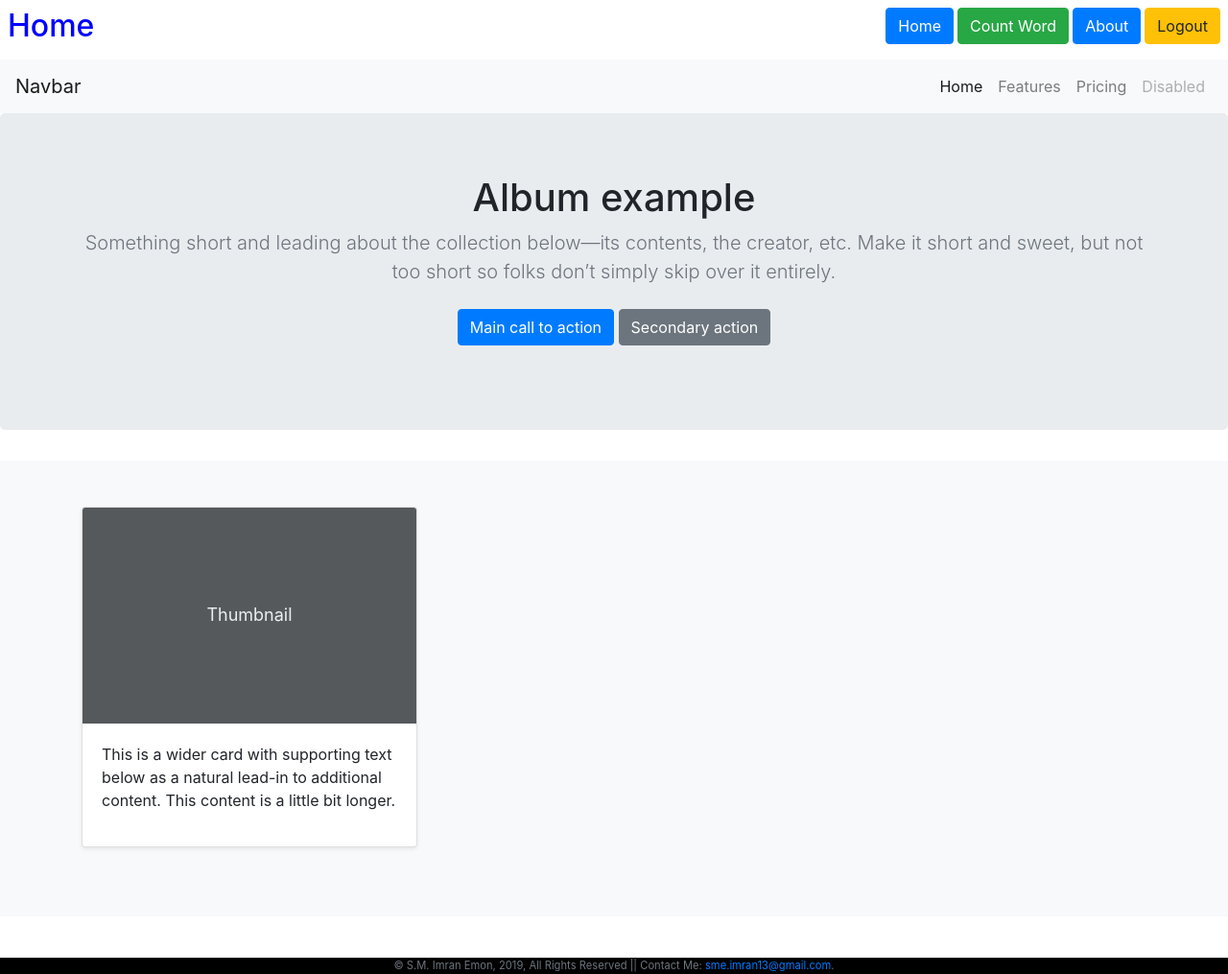
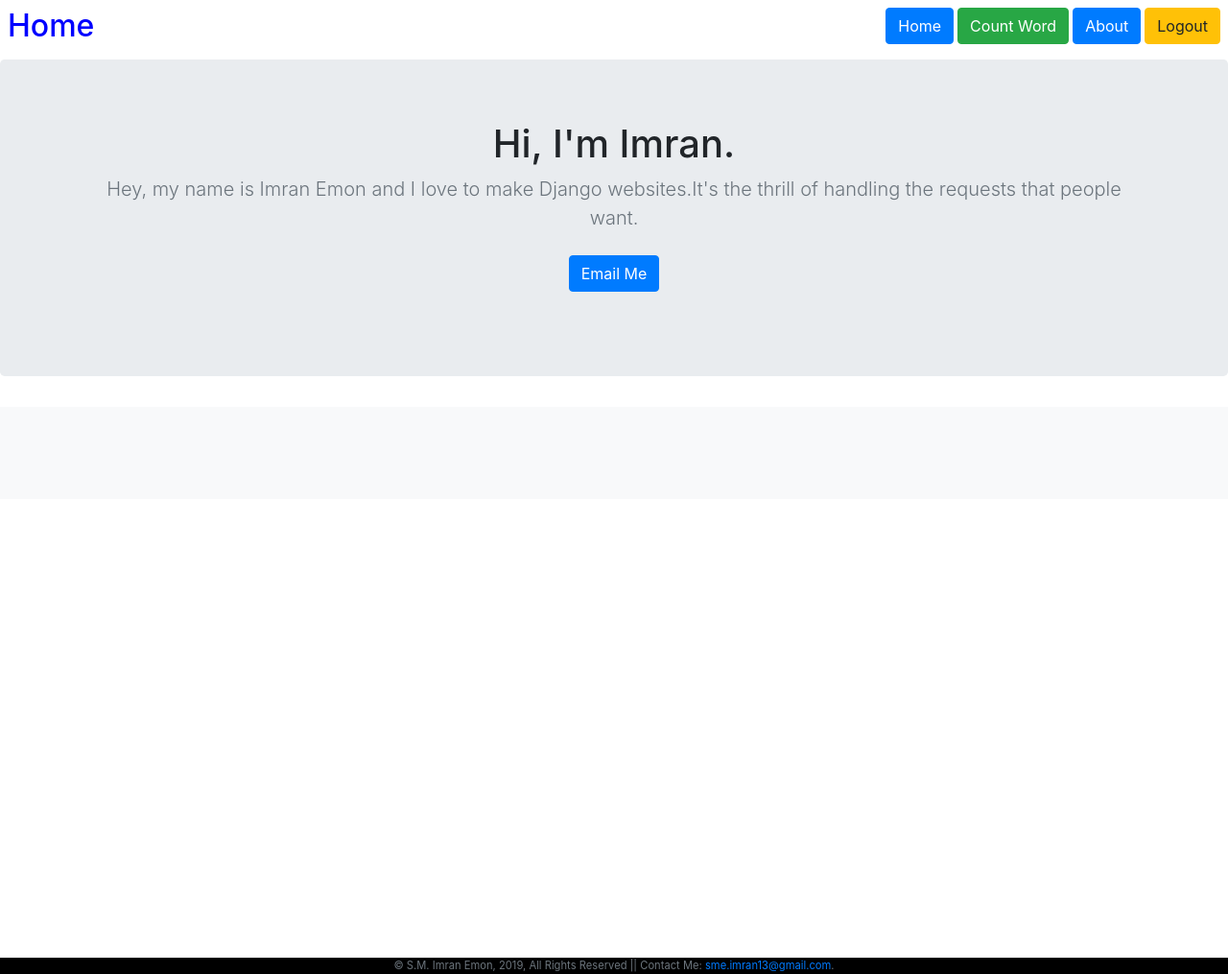
Before and after one commit to IMRAN104/hams-django, a Django app: page /jobs/ in a window 1280 px wide. Shown: the whole page at 96% size. Run offline with Django 3.2, Linux system fonts and the light colour scheme; the visitor is signed in with stand-in values (Sample User, id 1); data that the repository does not hold is empty; some libraries are stand-ins or nearby versions.

Commit message:
jobs page is complete, may be needs some polishing of styles

```diff
--- a/jobs/views.py
+++ b/jobs/views.py
@@ -3,8 +3,14 @@ import operator
 from django.contrib.auth.decorators import login_required
 from django.shortcuts import get_object_or_404, redirect, render
 
+from .models import Job
+
 
 # Create your views here.
 @login_required
 def jobs_home(request):
-    return render(request, 'jobs/jobs_home.html')
+    jobs = Job.objects.all
+    context = {
+        'jobs': jobs
+    }
+    return render(request, 'jobs/jobs_home.html', context)
--- a/templates/Base/navbar.html
+++ b/templates/Base/navbar.html
@@ -42,3 +42,23 @@
         </div>
     </div>
 </div>
+
+
+
+{% comment %} new navbar responsive {% endcomment %}
+  {% comment %} <header>
+    <nav class="navbar navbar-expand-lg navbar-light bg-light">
+      <a class="navbar-brand" href="#">Navbar</a>
+      <button class="navbar-toggler" type="button" data-toggle="collapse" data-target="#navbarNavAltMarkup" aria-controls="navbarNavAltMarkup" aria-expanded="false" aria-label="Toggle navigation">
+        <span class="navbar-toggler-icon"></span>
+      </button>
+      <div class="collapse navbar-collapse" id="navbarNavAltMarkup">
+        <div class="navbar-nav ml-auto">
+          <a class="nav-item nav-link active" href="#">Home <span class="sr-only">(current)</span></a>
+          <a class="nav-item nav-link" href="#">Features</a>
+          <a class="nav-item nav-link" href="#">Pricing</a>
+          <a class="nav-item nav-link disabled" href="#">Disabled</a>
+        </div>
+      </div>
+    </nav>
+  </header> {% endcomment %}
--- a/templates/jobs/jobs_home.html
+++ b/templates/jobs/jobs_home.html
@@ -1,7 +1,7 @@
 {% extends 'Base/base.html' %}
 {%load static%}
 {%block title%}
-<title>Family Information</title>
+<title>Portfolio</title>
 {%endblock title%}
 
 {% block style %}
@@ -25,31 +25,16 @@
 
 {% block content %}
   {% include 'base/navbar.html' with title="Home" %}
-  <header>
-    <nav class="navbar navbar-expand-lg navbar-light bg-light">
-      <a class="navbar-brand" href="#">Navbar</a>
-      <button class="navbar-toggler" type="button" data-toggle="collapse" data-target="#navbarNavAltMarkup" aria-controls="navbarNavAltMarkup" aria-expanded="false" aria-label="Toggle navigation">
-        <span class="navbar-toggler-icon"></span>
-      </button>
-      <div class="collapse navbar-collapse" id="navbarNavAltMarkup">
-        <div class="navbar-nav ml-auto">
-          <a class="nav-item nav-link active" href="#">Home <span class="sr-only">(current)</span></a>
-          <a class="nav-item nav-link" href="#">Features</a>
-          <a class="nav-item nav-link" href="#">Pricing</a>
-          <a class="nav-item nav-link disabled" href="#">Disabled</a>
-        </div>
-      </div>
-    </nav>
-  </header>
+
 <main role="main">
 
   <section class="jumbotron text-center">
     <div class="container">
-      <h1 class="jumbotron-heading">Album example</h1>
-      <p class="lead text-muted">Something short and leading about the collection below—its contents, the creator, etc. Make it short and sweet, but not too short so folks don’t simply skip over it entirely.</p>
+      <h1 class="jumbotron-heading">Hi, I'm Imran.</h1>
+      <p class="lead text-muted">Hey, my name is Imran Emon and I love to make Django websites.It's the thrill of handling the requests that people want.</p>
       <p>
-        <a href="#" class="btn btn-primary my-2">Main call to action</a>
-        <a href="#" class="btn btn-secondary my-2">Secondary action</a>
+        <a href="#" class="btn btn-primary my-2">Email Me</a>
+        {% comment %} <a href="#" class="btn btn-secondary my-2">Secondary action</a> {% endcomment %}
       </p>
     </div>
   </section>
@@ -58,22 +43,24 @@
     <div class="container">
 
       <div class="row">
+
+        {% for job in jobs %}
           <div class="col-md-4">
             <div class="card mb-4 shadow-sm">
-            <svg class="bd-placeholder-img card-img-top" width="100%" height="225" xmlns="http://www.w3.org/2000/svg" preserveAspectRatio="xMidYMid slice" focusable="false" role="img" aria-label="Placeholder: Thumbnail"><title>Placeholder</title><rect width="100%" height="100%" fill="#55595c"/><text x="50%" y="50%" fill="#eceeef" dy=".3em">Thumbnail</text></svg>
+              <img class="card-img-top" src="/media/{{job.image}}" alt="image of job" />
               <div class="card-body">
-              <p class="card-text">This is a wider card with supporting text below as a natural lead-in to additional content. This content is a little bit longer.</p>
-              <div class="d-flex justify-content-between align-items-center">
-                {% comment %} <div class="btn-group">
+                <p class="card-text">{{ job.summary }}</p>
+                {% comment %} <div class="d-flex justify-content-between align-items-center">
+                  <div class="btn-group">
                     <button type="button" class="btn btn-sm btn-outline-secondary">View</button>
                     <button type="button" class="btn btn-sm btn-outline-secondary">Edit</button>
                   </div>
-                <small class="text-muted">9 mins</small> {% endcomment %}
+                  <small class="text-muted">9 mins</small>
+                </div> {% endcomment %}
               </div>
             </div>
           </div>
-        </div>
-
+        {% endfor %}
       </div>
     </div>
   </div>
```
Lines whose indentation alone changed are shown as unchanged.
